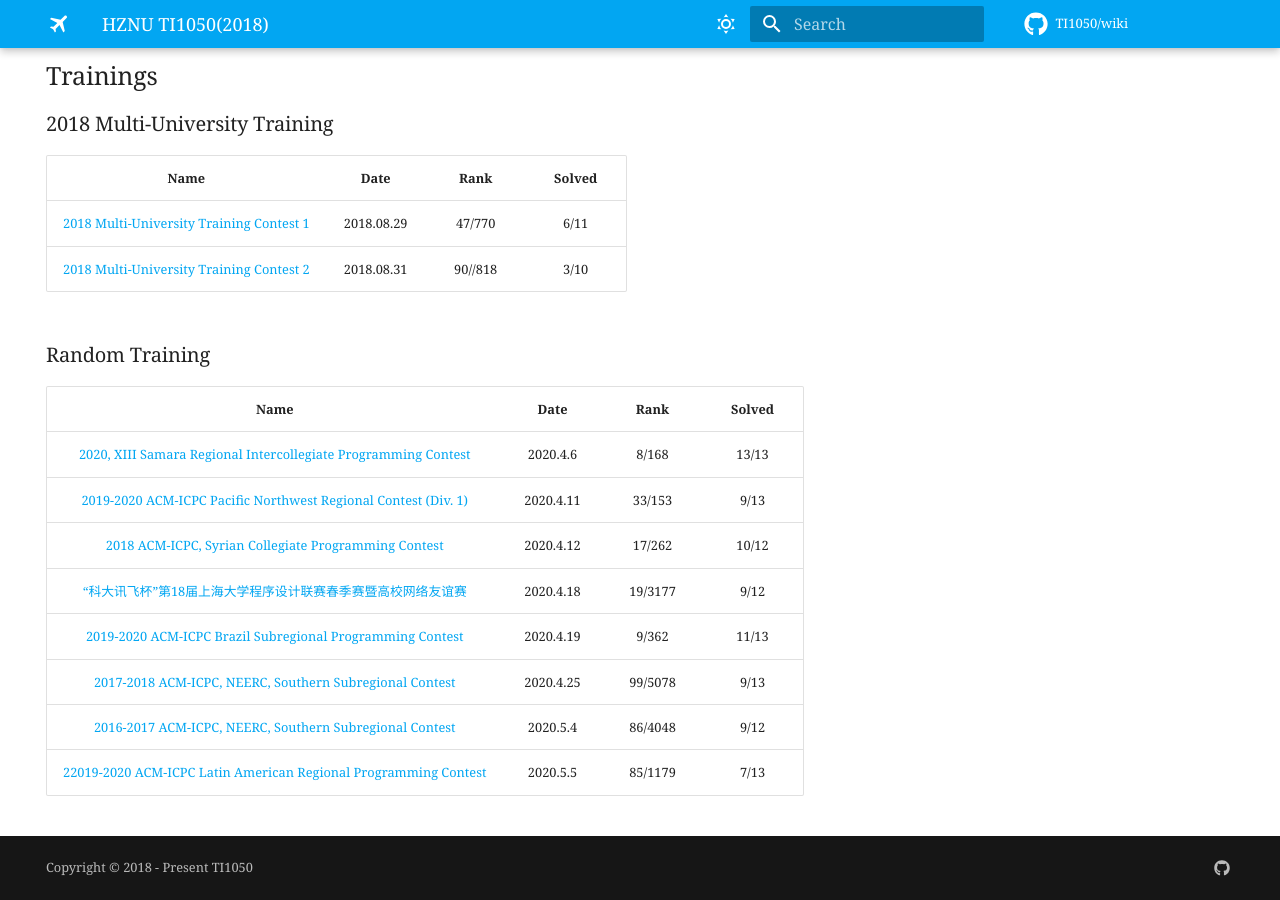
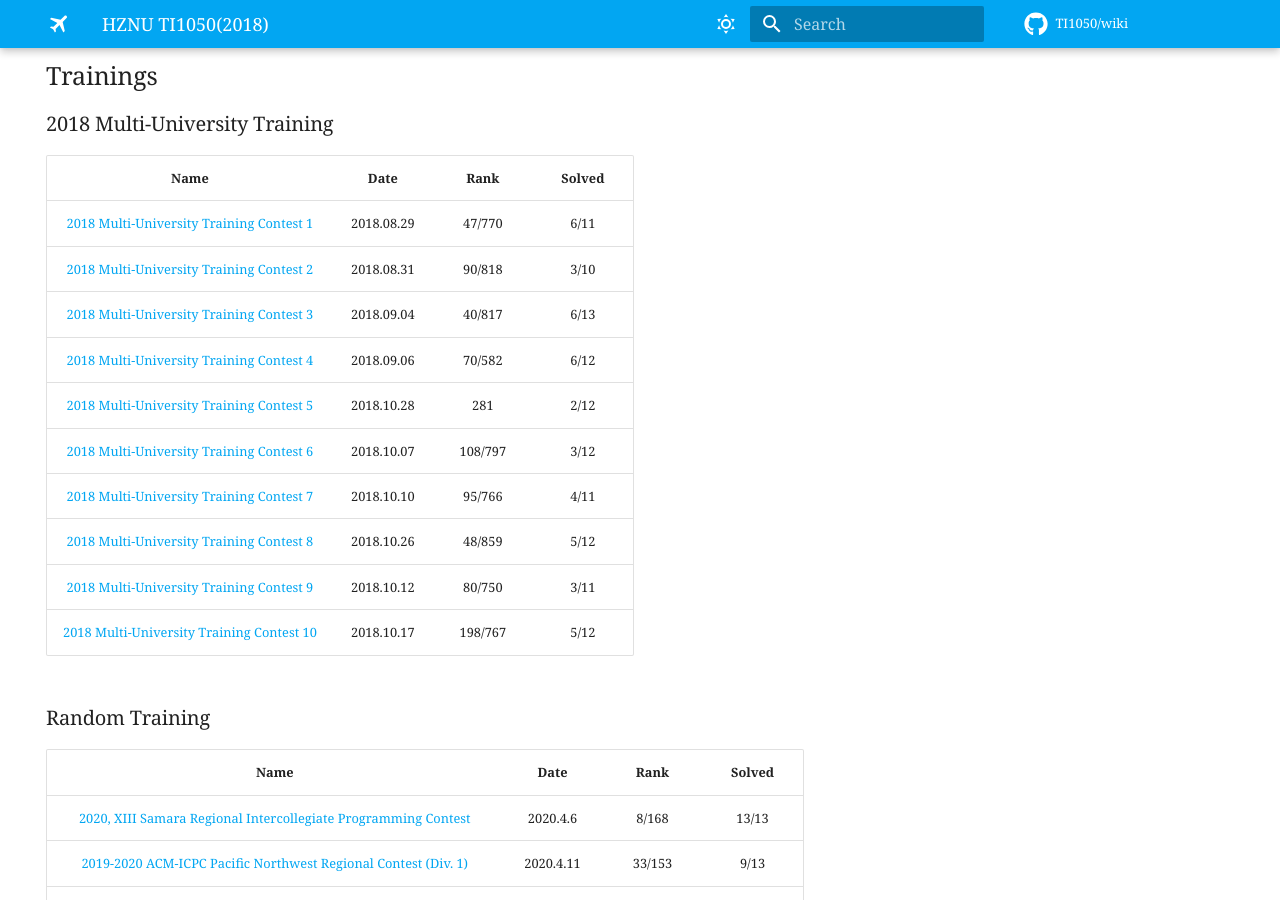
Before and after one commit to TI-1050/wiki, an MkDocs documentation site: the page built from docs/index.md, in a window 1280 px wide and 900 px high, scrolled down 3313 px. Built offline with MkDocs 1.6.1 and Material for MkDocs 9.7.7, drawn with Linux system fonts in a browser that asks for light colours; some web fonts are replaced; comment, search, counter and statistics services are not loaded.

Commit message:
feat: 2018-Multi-University-Trainings Contest 3

```diff
--- a/docs/index.md
+++ b/docs/index.md
@@ -78,10 +78,18 @@ Comment:
 
 ### 2018 Multi-University Training
 
-|                                                    Name                                                    |    Date    |  Rank   | Solved |
-| :--------------------------------------------------------------------------------------------------------: | :--------: | :-----: | :----: |
-| [2018 Multi-University Training Contest 1](./trainings/2018-Multi-University-Trainings/Contest-1/index.md) | 2018.08.29 | 47/770  |  6/11  |
-| [2018 Multi-University Training Contest 2](./trainings/2018-Multi-University-Trainings/Contest-2/index.md) | 2018.08.31 | 90//818 |  3/10  |
+|                                                     Name                                                     |    Date    |  Rank   | Solved |
+| :----------------------------------------------------------------------------------------------------------: | :--------: | :-----: | :----: |
+|  [2018 Multi-University Training Contest 1](./trainings/2018-Multi-University-Trainings/Contest-1/index.md)  | 2018.08.29 | 47/770  |  6/11  |
+|  [2018 Multi-University Training Contest 2](./trainings/2018-Multi-University-Trainings/Contest-2/index.md)  | 2018.08.31 | 90/818  |  3/10  |
+|  [2018 Multi-University Training Contest 3](./trainings/2018-Multi-University-Trainings/Contest-3/index.md)  | 2018.09.04 | 40/817  |  6/13  |
+|  [2018 Multi-University Training Contest 4](./trainings/2018-Multi-University-Trainings/Contest-4/index.md)  | 2018.09.06 | 70/582  |  6/12  |
+|  [2018 Multi-University Training Contest 5](./trainings/2018-Multi-University-Trainings/Contest-5/index.md)  | 2018.10.28 |   281   |  2/12  |
+|  [2018 Multi-University Training Contest 6](./trainings/2018-Multi-University-Trainings/Contest-6/index.md)  | 2018.10.07 | 108/797 |  3/12  |
+|  [2018 Multi-University Training Contest 7](./trainings/2018-Multi-University-Trainings/Contest-7/index.md)  | 2018.10.10 | 95/766  |  4/11  |
+|  [2018 Multi-University Training Contest 8](./trainings/2018-Multi-University-Trainings/Contest-8/index.md)  | 2018.10.26 | 48/859  |  5/12  |
+|  [2018 Multi-University Training Contest 9](./trainings/2018-Multi-University-Trainings/Contest-9/index.md)  | 2018.10.12 | 80/750  |  3/11  |
+| [2018 Multi-University Training Contest 10](./trainings/2018-Multi-University-Trainings/Contest-10/index.md) | 2018.10.17 | 198/767 |  5/12  |
 
 ### Random Training
 
```
Also changed, not shown: docs/trainings/2018-Multi-University-Trainings/Contest-3/index.md (added, +166 -0 lines), 7 other files.
